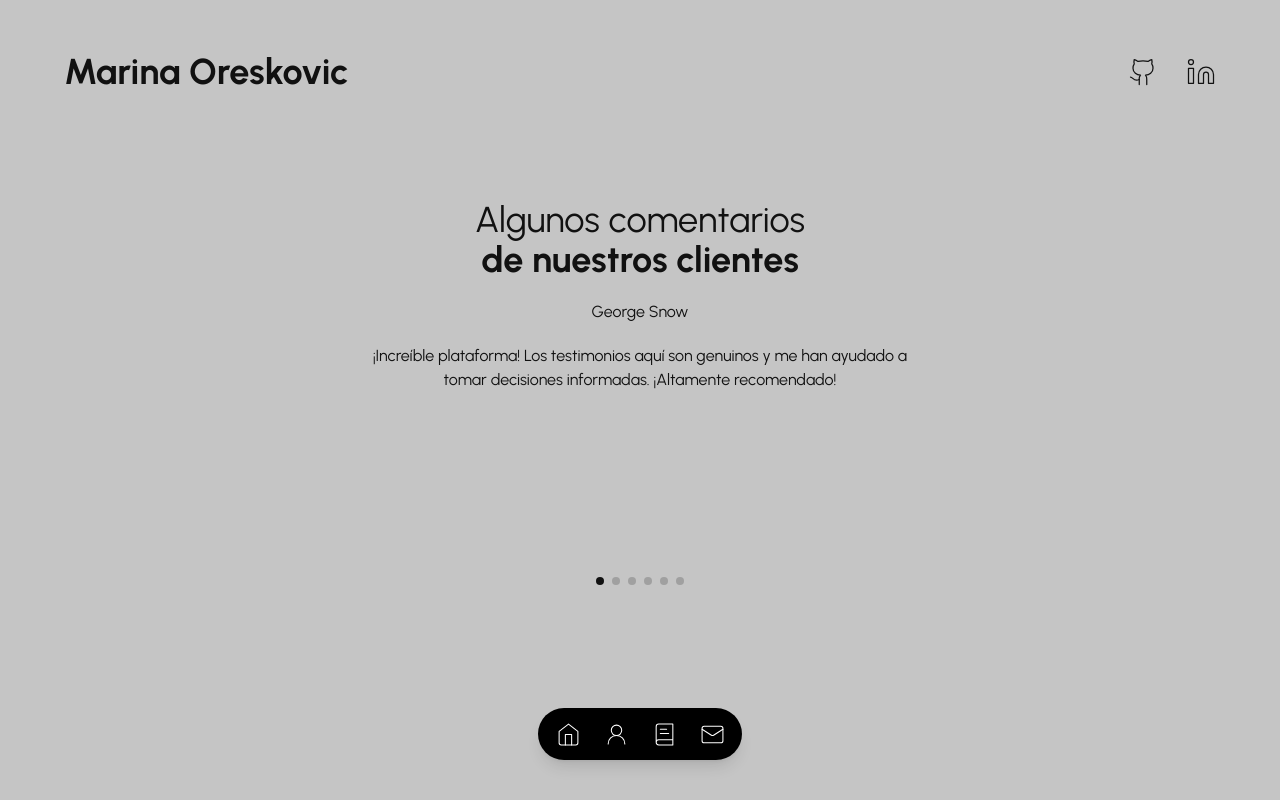
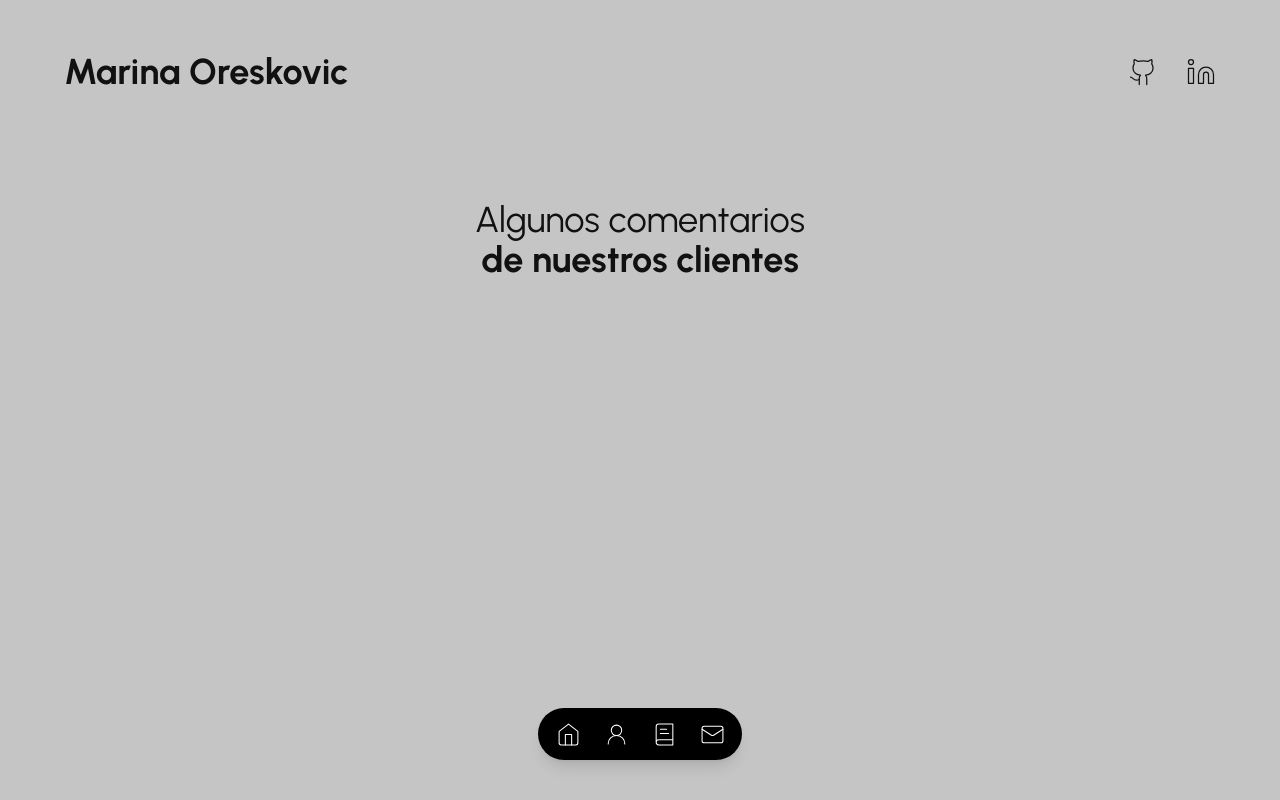
Before and after one commit to marinaoreskovic/marina-oreskovic-web, a Next.js app: page /testimonials in a window 1280 px wide. Built offline with nearby package versions, Linux system fonts and the light colour scheme.

Commit message:
Update data.tsx

```diff
--- a/data.tsx
+++ b/data.tsx
@@ -75,7 +75,7 @@ export const dataAboutPage = [
     title: "Full Stack Developer",
     subtitle: "Addalitica",
     description:
-      "Trabajo en un equipo multidisciplinario para clientes del sector financiero como NBCH, Finning y Credicomer. Mi rol es el desarrollo de nuevas funcionalidades, migraciones y la resolución de problemas técnicos en sus plataformas de Solicitude de créditos. Me involucro tanto en la parte Front-end como en el Back-end.",
+      "Trabajo en un equipo multidisciplinario para clientes del sector financiero como NBCH, Finning y Credicomer. Mi rol es el desarrollo de nuevas funcionalidades, migraciones y la resolución de problemas técnicos en sus plataformas de Solicitudes de Créditos. Me involucro tanto en la parte Front-end como en el Back-end.",
     date: "2024",
   },
   {
@@ -230,44 +230,9 @@ export const dataPortfolio = [
 export const dataTestimonials = [
   {
     id: 1,
-    name: "George Snow",
+    name: "",
     description:
-      "¡Increíble plataforma! Los testimonios aquí son genuinos y me han ayudado a tomar decisiones informadas. ¡Altamente recomendado!",
+      "",
     imageUrl: "/profile1.png",
   },
-  {
-    id: 2,
-    name: "Juan Pérez",
-    description:
-      "Me encanta la variedad de testimonios disponibles en esta página. Es inspirador ver cómo otras personas han superado desafíos similares a los míos. ¡Gracias por esta invaluable fuente de motivación!",
-    imageUrl: "/profile2.png",
-  },
-  {
-    id: 3,
-    name: "María García",
-    description:
-      "Excelente recurso para obtener opiniones auténticas sobre diferentes productos y servicios. Me ha ayudado mucho en mis compras en línea. ¡Bravo por este sitio!",
-    imageUrl: "/profile3.png",
-  },
-  {
-    id: 4,
-    name: "Laura Snow",
-    description:
-      "¡Qué descubrimiento tan fantástico! Los testimonios aquí son honestos y detallados. Me siento más seguro al tomar decisiones después de leer las experiencias compartidas por otros usuarios.",
-    imageUrl: "/profile4.png",
-  },
-  {
-    id: 5,
-    name: "Carlos Sánchez",
-    description:
-      "Una joya en la web. Los testimonios son fáciles de encontrar y están bien organizados. ¡Definitivamente mi destino número uno cuando necesito referencias confiables!",
-    imageUrl: "/profile5.png",
-  },
-  {
-    id: 6,
-    name: "Antonio Martínez",
-    description:
-      "¡Fantástico recurso para aquellos que buscan validación antes de tomar decisiones importantes! Los testimonios aquí son veraces y realmente útiles. ¡Gracias por simplificar mi proceso de toma de decisiones!",
-    imageUrl: "/profile6.png",
-  },
 ];
```
